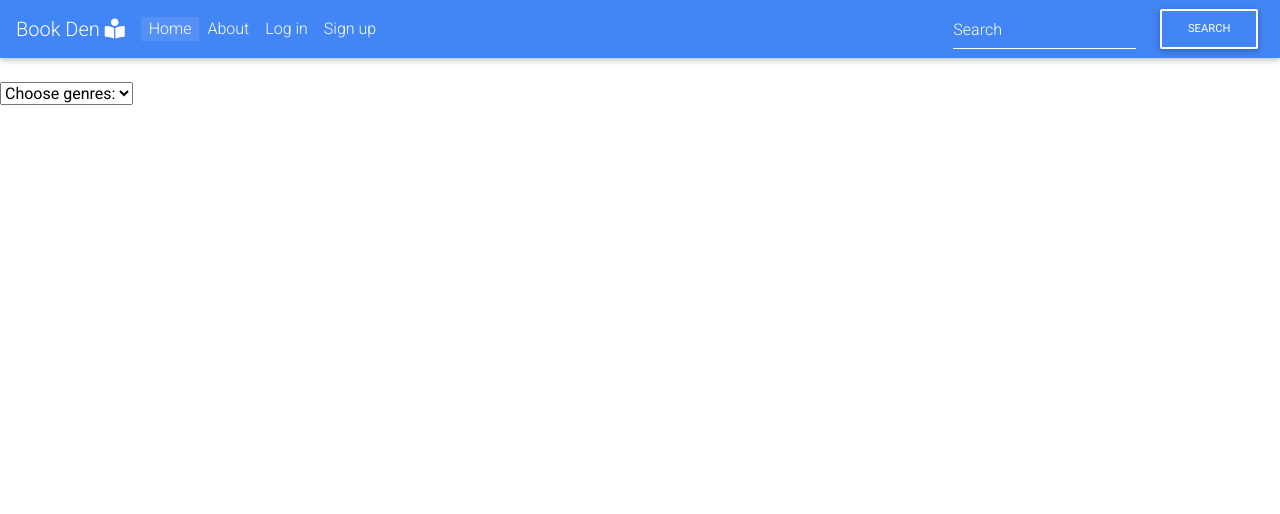
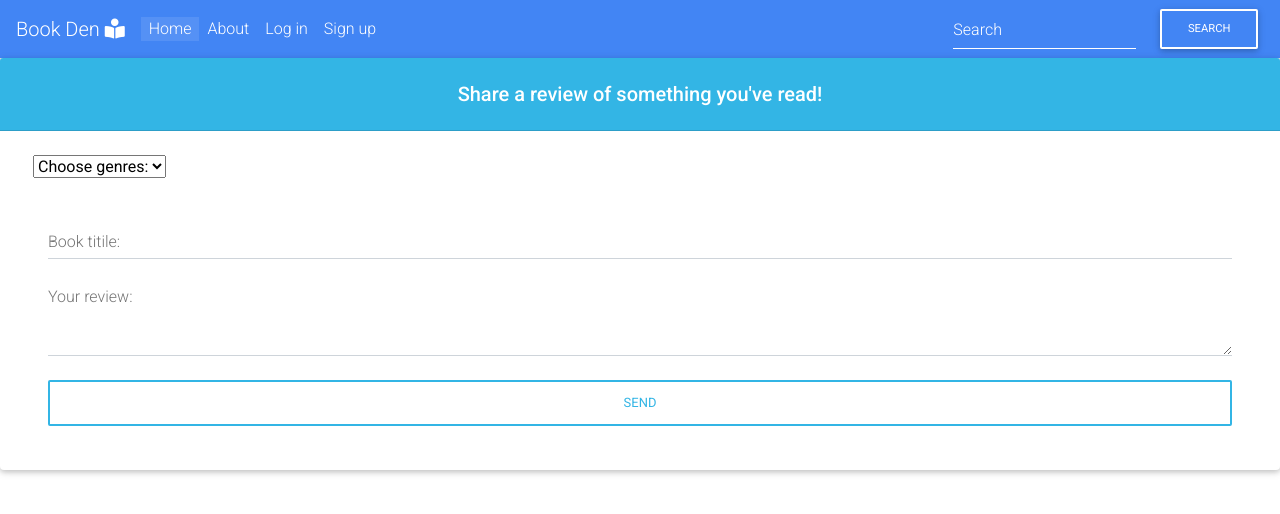
Before and after one commit to Abelyem/MS3-project, a Flask app: page /add_review in a window 1280 px wide. Shown: the top 514 px of the page. Run offline with Flask 2, Linux system fonts and the light colour scheme; data that the repository does not hold is empty; some libraries are stand-ins or nearby versions.

Commit message:
Displaying new form copied from mdboostrap - added genre selector dropdown within this form (not yet made this option able to select multiple genres) / form also not yet able to submit information to DB

```diff
--- a/templates/add_review.html
+++ b/templates/add_review.html
@@ -1,13 +1,51 @@
 {% extends "base.html" %} {% block content %}
 
-<form method="POST" action="">
-  <select id="genre_name" name="genre_name" class="mdb-select md-form validate">
+<!-- Material form contact --->
+
+
+<div class="card">
+
+    <h5 class="card-header info-color white-text text-center py-4">
+        <strong>Share a review of something you've read!</strong>
+    </h5>
+
+    <!--Card content-->
+    <div class="card-body px-lg-5 pt-0">
+
+        <!-- Form -->
+        <form class="text-center" method="POST" action="">
+
+        <!-- Genre selector -->
+<div class="row">
+  <select id="genre_name" name="genre_name" class="mdb-select md-form validate" required>
     <option value="" disabled selected>Choose genres:</option>
     {% for item in genre %}
 
     <option value="{{ item.genre_name }}">{{ item.genre_name }}</option>
     {% endfor %}
   </select>
-</form>
+  </div>
+            <!-- Name -->
+            <div class="md-form mt-3">
+                <input type="text" id="book_name" name="book_name" class="form-control" required>
+                <label for="book_name">Book titile:</label>
+            </div>
+
+            <!--Message-->
+            <div class="md-form">
+                <textarea id="user_review" name="user_review" maxlength="550" class="form-control md-textarea" rows="3" required></textarea>
+                <label for="user_review">Your review:</label>
+            </div>
+
+            <!-- Send button -->
+            <button class="btn btn-outline-info btn-rounded btn-block z-depth-0 my-4 waves-effect" type="submit">Send</button>
+
+        </form>
+        <!-- Form -->
+
+    </div>
+
+</div>
+<!-- Material form contact -->
 
 {% endblock %}
```
